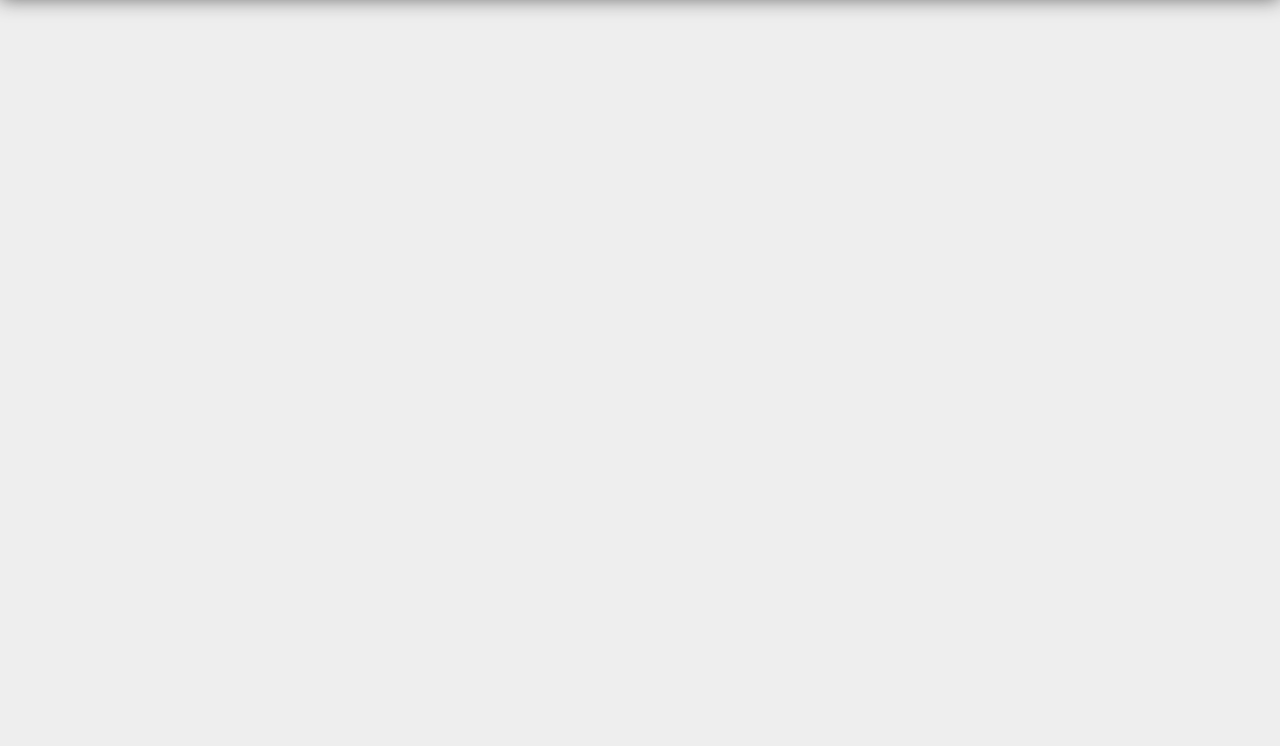
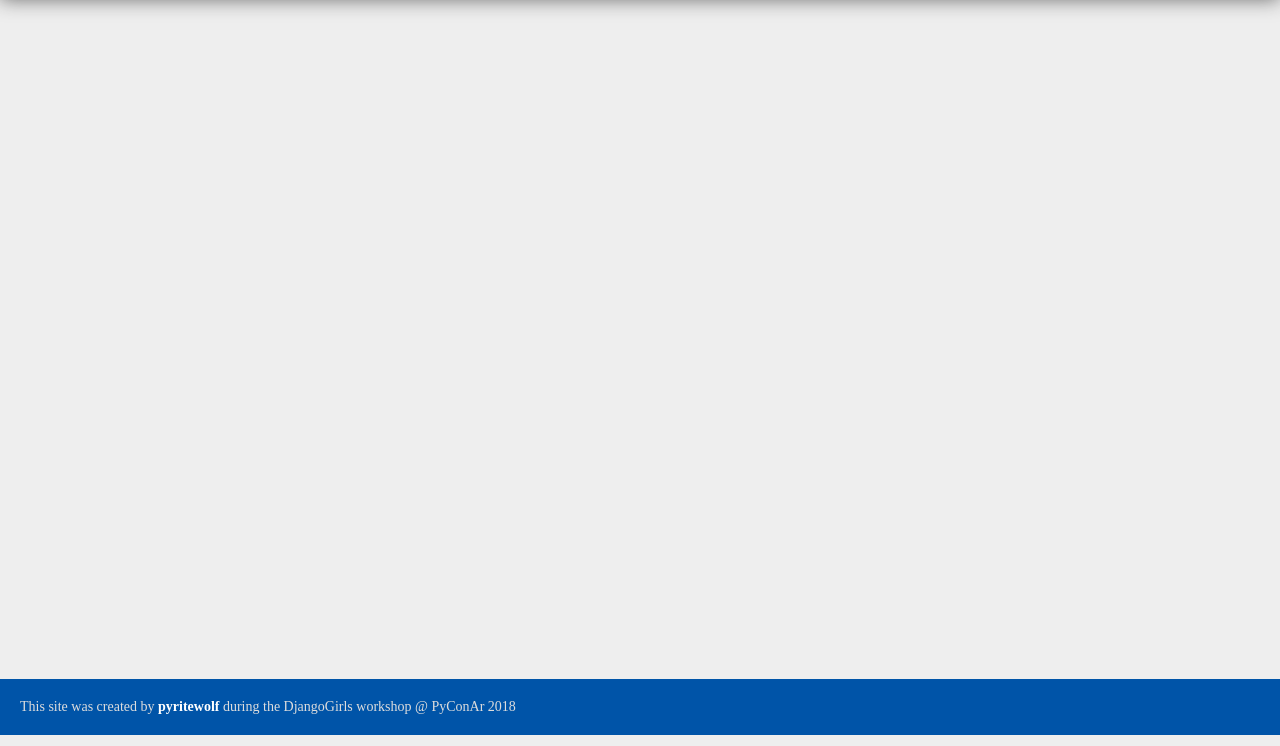
Before and after one commit to pyritewolf/django-girls, a Django app: page / in a window 1280 px wide. Shown: the part 54-800 px from the top of the page. Run offline with Django 3.2, Linux system fonts and the light colour scheme; data that the repository does not hold is empty; some libraries are stand-ins or nearby versions; some web fonts are replaced.

Commit message:
Add some visual tweaks

```diff
--- a/blog/static/css/blog.css
+++ b/blog/static/css/blog.css
@@ -74,6 +74,18 @@ header a {
 
 main {
     padding: 20px;
+    min-height: calc(100vh - 120px);
+}
+
+footer {
+    color: #ddd;
+    background-color: #0054A8;
+    padding: 20px;
+}
+
+footer a {
+    font-weight: bold;
+    color: #fff;
 }
 
 article {
--- a/blog/templates/base.html
+++ b/blog/templates/base.html
@@ -25,5 +25,8 @@
         {% block content %}
         {% endblock %}
     </main>
+    <footer>
+        This site was created by <a href="https://github.com/pyritewolf" target="_blank">pyritewolf</a> during the DjangoGirls workshop @ PyConAr 2018
+    </footer>
 </body>
 </html>
```
